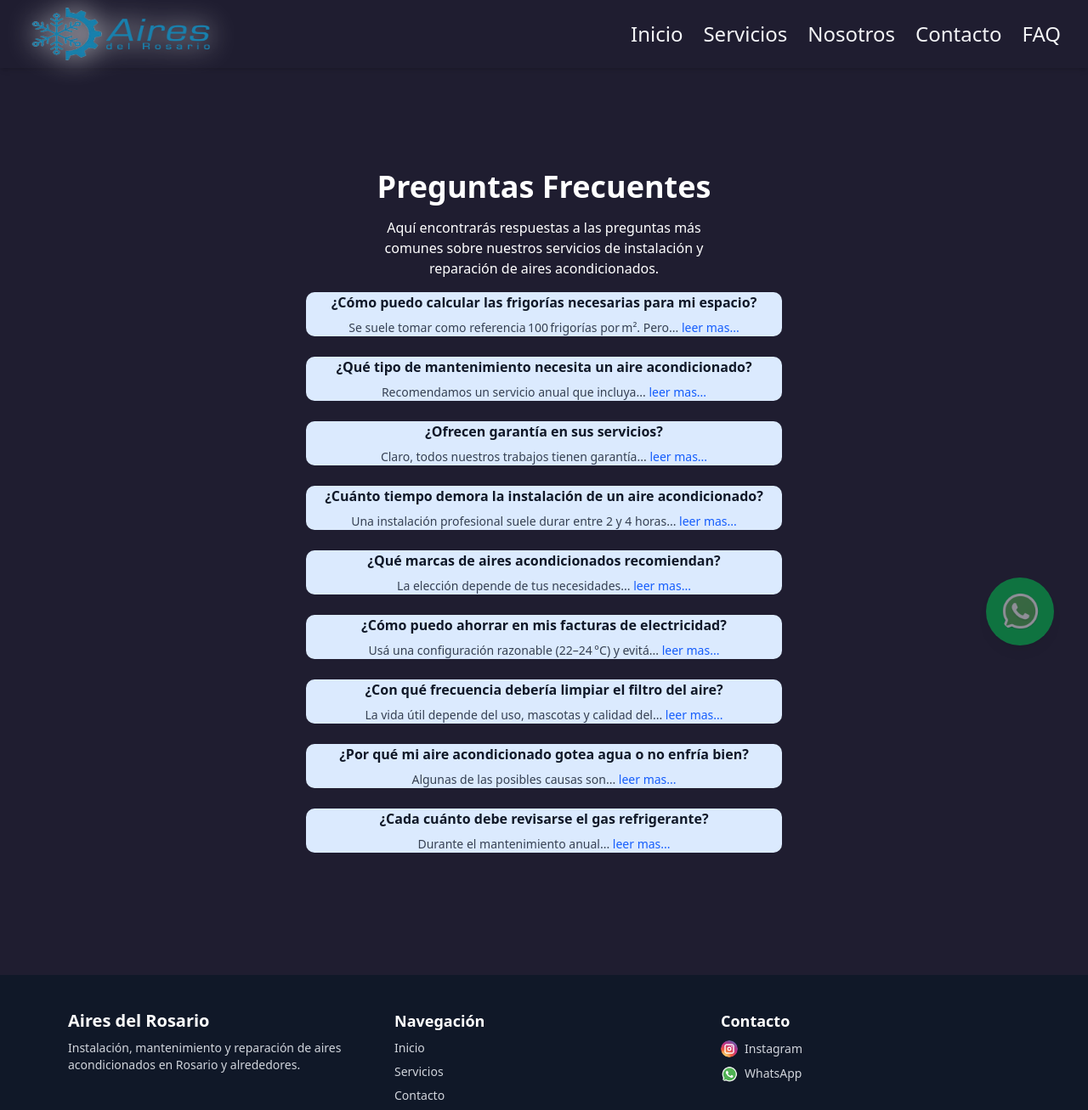
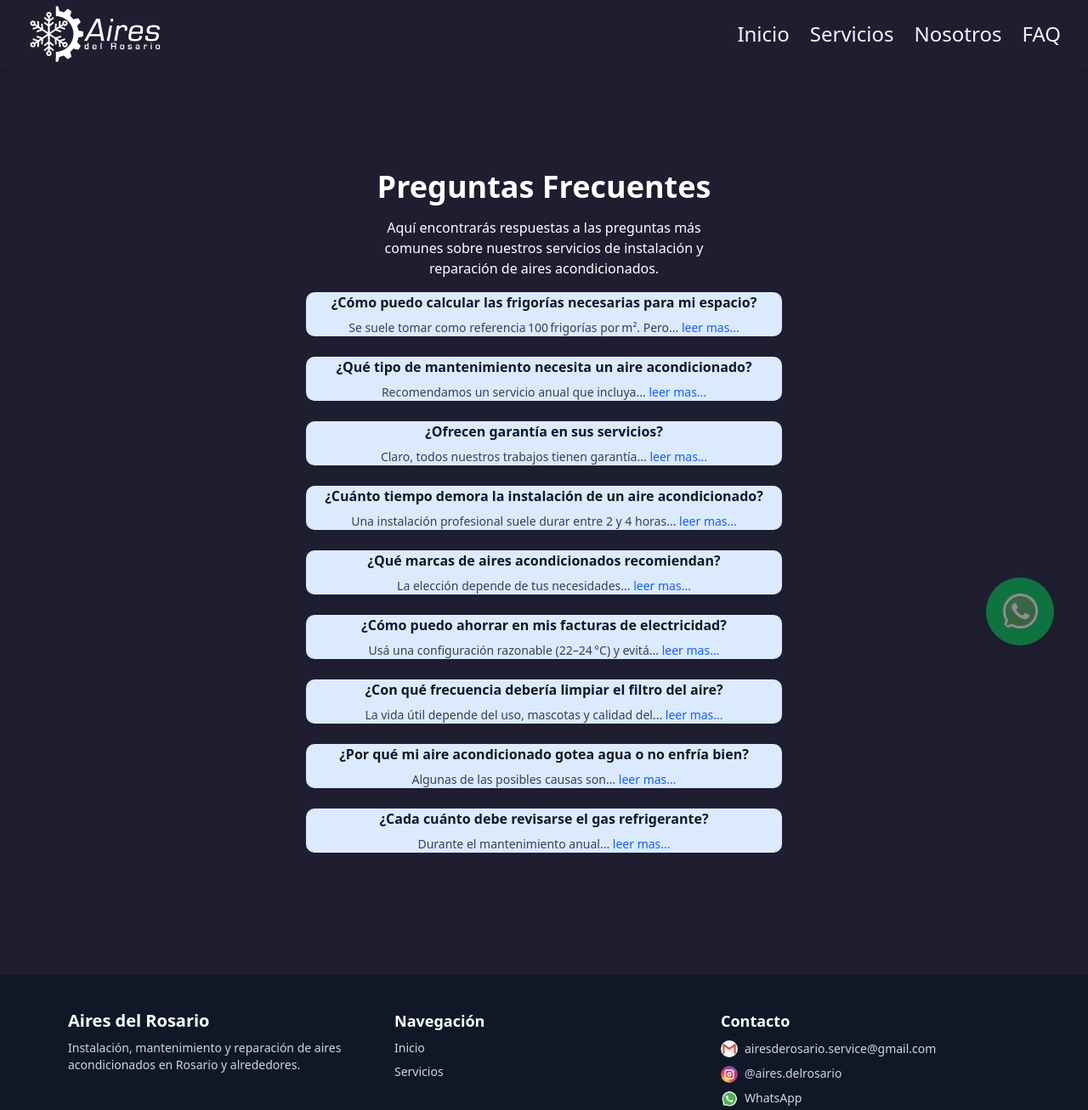
Before and after one commit to Gonzalo1013/Aires-del-rosario2, an Astro site: page /faq in a window 1280 px wide. Shown: the top 1307 px of the page at 85% size. Built offline with nearby package versions, Linux system fonts and the light colour scheme; Astro itself is replaced by a stand-in of ours; what @midudev/tailwind-animations would draw is missing.

Commit message:
actualizacion de imagenes eliminacion contactos

```diff
--- a/src/components/Footer.astro
+++ b/src/components/Footer.astro
@@ -16,7 +16,7 @@
       <ul class="space-y-2 text-sm">
         <li><a href="/" class="hover:text-blue-400 transition">Inicio</a></li>
         <li><a href={Astro.url.pathname === "/" ? "#servicios" : "/#servicios"} class="hover:text-blue-400 transition">Servicios</a></li>
-        <li><a href="/contacto" class="hover:text-blue-400 transition">Contacto</a></li>
+        <!-- <li><a href="/contacto" class="hover:text-blue-400 transition">Contacto</a></li> -->
       </ul>
     </div>
 
@@ -26,6 +26,18 @@
       <ul class="space-y-2 text-sm">
         <li>
           <a
+            href="mailto:airesderosario.service@gmail.com"
+            target="_blank"
+            rel="noopener"
+            class="flex items-center gap-2 hover:text-red-400 transition"
+          >
+            <span>
+              <img src="/mail-icon.png" alt="whatsApp" class="w-5 h-5 rounded-full inline-block" />
+            </span> airesderosario.service@gmail.com
+          </a>
+        </li>
+        <li>
+          <a
             href="https://www.instagram.com/aires.delrosario"
             target="_blank"
             rel="noopener"
@@ -33,7 +45,7 @@
           >
             <span>
               <img src="/instagram-icon.png" alt="instagram" class="w-5 h-5 rounded-full inline-block" />
-            </span> Instagram
+            </span> @aires.delrosario
           </a>
         </li>
         <li>
--- a/src/components/Navbar.astro
+++ b/src/components/Navbar.astro
@@ -7,7 +7,7 @@
       <!-- Logo -->
       <div class="flex-shrink-0">
         <a href="/" >
-            <img class="size-40 logo-navbar" src="/Aires del Rosario.png" alt="logo Aires del Rosario - instalaciones" />
+            <img class="size-40 logo-navbar" src="/Aires del Rosario - White Logo.png" alt="logo Aires del Rosario - instalaciones" />
         </a>
       </div>
 
@@ -40,7 +40,7 @@
         <a href="/" class="text-gray-100 hover:text-blue-600 text-2xl ">Inicio</a>
         <a href={Astro.url.pathname === "/" ? "#servicios" : "/#servicios"} class="text-gray-100 hover:text-blue-600 text-2xl ">Servicios</a>
         <a href="/nosotros" class="text-gray-100 hover:text-blue-600 text-2xl ">Nosotros</a>
-        <a href="/contacto" class="text-gray-100 hover:text-blue-600 text-2xl ">Contacto</a>
+        <!-- <a href="/contacto" class="text-gray-100 hover:text-blue-600 text-2xl ">Contacto</a> -->
         <a href="/faq" class="text-gray-100 hover:text-blue-600 text-2xl ">FAQ</a>
       </div>
     </div>
@@ -67,9 +67,9 @@
 </nav>
 
 
-<style>
+<!-- <style>
   img.logo-navbar {
   filter: drop-shadow(0 0 16px white );
   width: 220px;
 }
-</style>
+</style> -->
--- a/src/layouts/Layout.astro
+++ b/src/layouts/Layout.astro
@@ -32,7 +32,7 @@ const { title = "Aires del Rosario - Instalación y reparación de aire acondici
 		<!-- ...otros head... -->
 		<meta charset="UTF-8" />
 		<meta name="viewport" content="width=device-width" />
-		<link class="rounded-full" rel="icon" type="image/svg+xml" href="/Aires del Rosario.jpg" />
+		<link class="rounded-full" rel="icon" type="image/svg+xml" href="/Aires del Rosario - Icon.png" />
 		<meta name="generator" content={Astro.generator} />
 		<ClientRouter />
 	</head>
```
Also changed, not shown: public/Aires del Rosario - Icon.png (added), public/Aires del Rosario - White Logo.png (added), public/Aires del Rosario - White Logo2.png (added), public/mail-icon.png (added).
